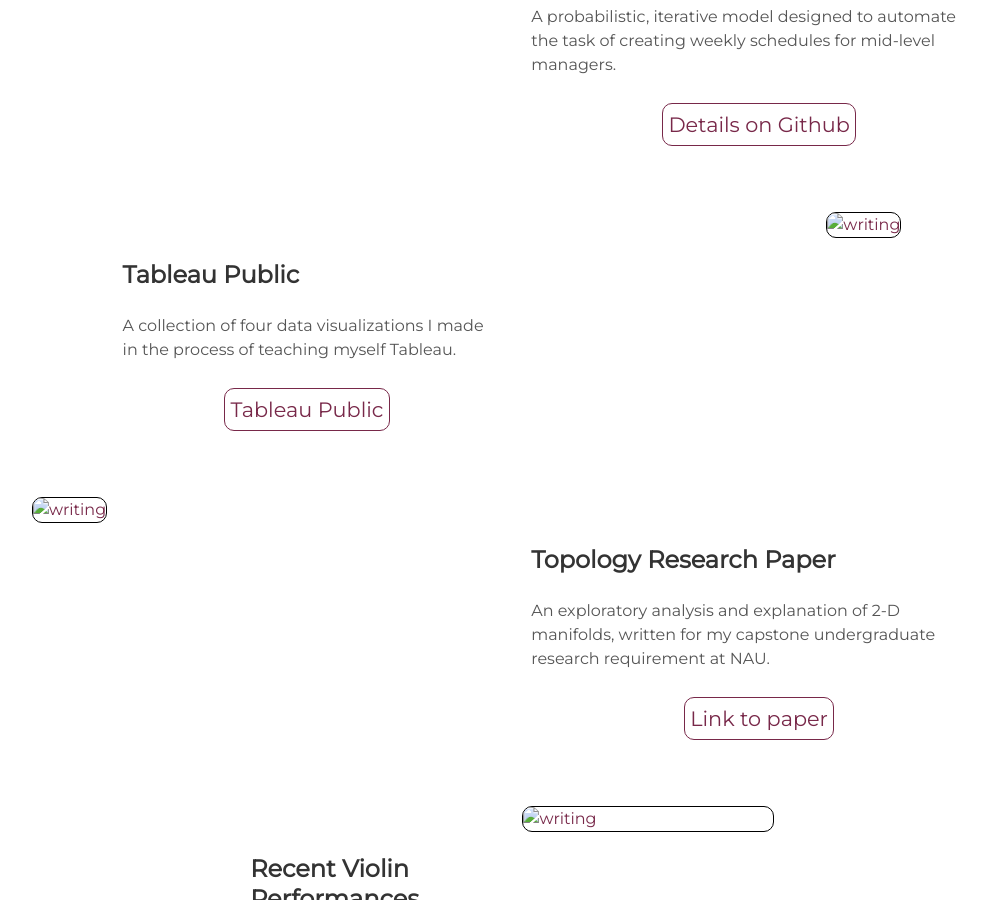
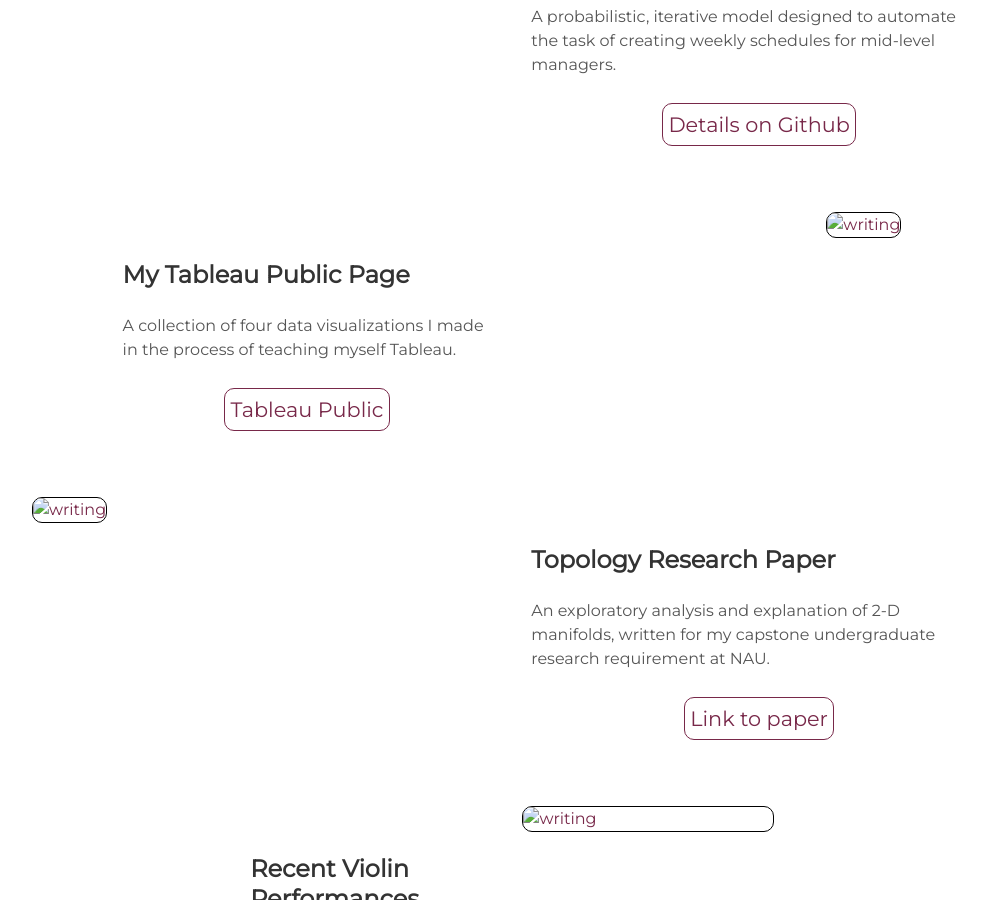
Before and after one commit to brananharrison/new_repo, a Jekyll site: the page built from index.html, in a window 1280 px wide and 900 px high, scrolled down 2285 px. Shown: the whole window, without its empty margins (128-1114 px from the left). Built offline with Jekyll 4.4.1, drawn with Linux system fonts in a browser that asks for light colours.

Commit message:
Update projects.html

```diff
--- a/_includes/projects.html
+++ b/_includes/projects.html
@@ -30,7 +30,7 @@
   </div>
   <div class="contents-left">
     <a href="https://public.tableau.com/app/profile/branan.harrison/vizzes" target="_blank" style="text-decoration: none; color: inherit;">
-      <h3>Tableau Public</h3>
+      <h3>My Tableau Public Page</h3>
     </a>
     <p>A collection of four data visualizations I made in the process of teaching myself Tableau.
     </p>
```
